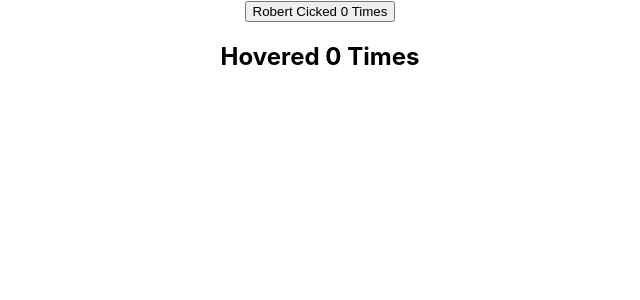
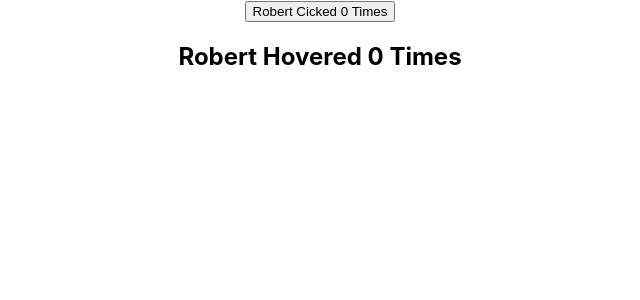
Before and after one commit to DoomRob/HelloWorldReact, a React (Create React App) app: page / in a window 1280 px wide. Shown: the top 300 px of the page, without its empty margins (320-960 px from the left). Built offline with nearby package versions, Linux system fonts and the light colour scheme.

Commit message:
Update HoverCounter.js

```diff
--- a/src/components/HoverCounter.js
+++ b/src/components/HoverCounter.js
@@ -1,24 +1,15 @@
 import React, { Component } from 'react'
+import WithCounter from './WithCounter'
 
 class HoverCounter extends Component {
-    constructor(props) {
-        super(props)
-
-        this.state = {
-           count: 0
-        }
-      }
-
-      incrementCount = () => {
-        this.setState( prevState => {
-            return { count: prevState.count + 1}
-        })
-    }
 
   render() {
-    const { count } = this.state
-    return <h2 onMouseOver={this.incrementCount}>Hovered {count} Times</h2>
+    const { count, incrementCount } = this.props
+    return (
+      <h2 onMouseOver={incrementCount}>
+       {this.props.name} Hovered {count} Times</h2>
+    )
   }
 }
 
-export default HoverCounter
+export default WithCounter(HoverCounter, 10)
```
